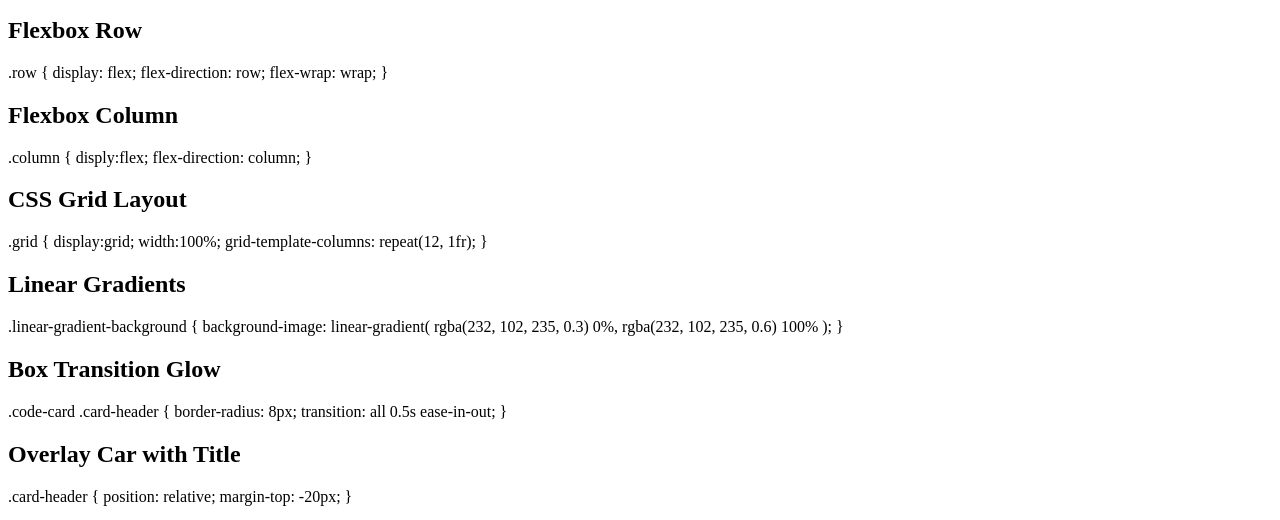
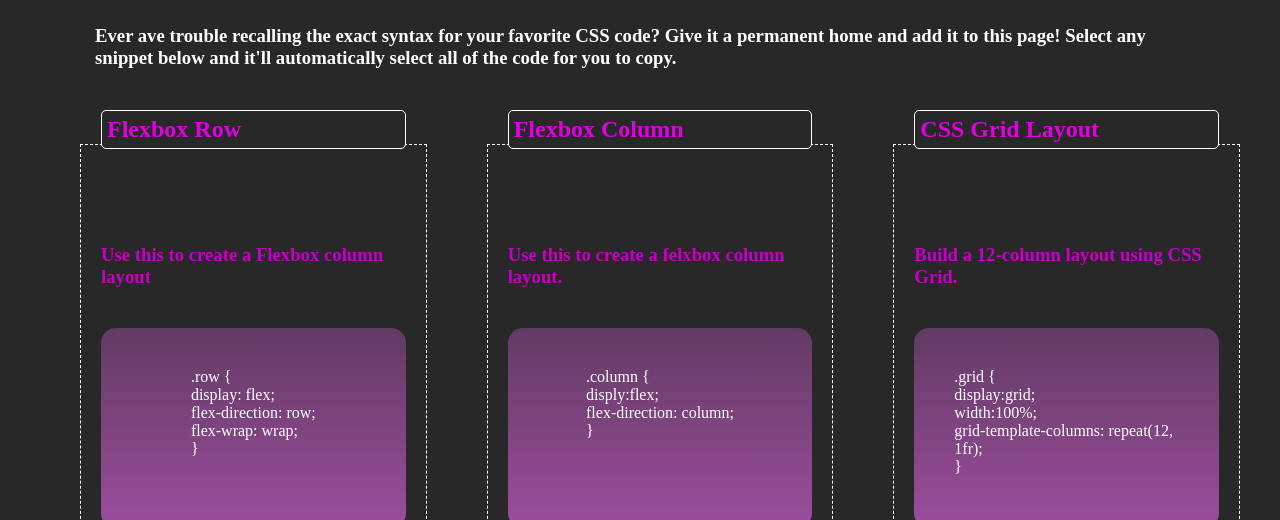
Before and after one commit to alexandertbh/css-cheatsheet, a plain HTML site: page index.html in a window 1280 px wide. Shown: the part 127-647 px from the top of the page. Drawn offline with Linux system fonts and the light colour scheme.

Commit message:
added html as well as many of the CSS attributes

```diff
--- a/index.html
+++ b/index.html
@@ -4,6 +4,7 @@
     <meta charset="UTF-8">
     <meta http-equiv="X-UA-Compatible" content="IE=edge">
     <meta name="viewport" content="width=device-width, initial-scale=1.0">
+    <link rel="stylesheet" href="reset.css">
     <link rel="stylesheet" href="style.css">
     <title>Document</title>
 </head>
@@ -17,11 +18,14 @@
             <h2>
                 Flexbox Row
             </h2>
+            <h3>
+                Use this to create a Flexbox column layout
+            </h3>
             <p>
-                .row {
-                    display: flex;
-                    flex-direction: row;
-                    flex-wrap: wrap;
+                .row { <br>
+                    display: flex; <br>
+                    flex-direction: row; <br>
+                    flex-wrap: wrap; <br>
                 }
             </p>
         </article>
@@ -29,10 +33,13 @@
             <h2>
                 Flexbox Column
             </h2>
+            <h3>
+               Use this to create a felxbox column layout.
+            </h3>
             <p>
-                .column {
-                    disply:flex;
-                    flex-direction: column;
+                .column { <br>
+                    disply:flex; <br>
+                    flex-direction: column; <br>
                 }
             </p>
         </article>
@@ -40,22 +47,28 @@
             <h2>
                 CSS Grid Layout
             </h2>
+            <h3>
+                Build a 12-column layout using CSS Grid.
+            </h3>
             <p>
-                .grid {
-                    display:grid;
-                    width:100%;
-                    grid-template-columns: repeat(12, 1fr);
+                .grid { <br>
+                    display:grid; <br>
+                    width:100%; <br>
+                    grid-template-columns: repeat(12, 1fr); <br>
                 }
         </article>
         <article>
             <h2>
                 Linear Gradients
             </h2>
+            <h3>
+                This will create a background linear gradient from top to bottom.
+            </h3>
             <p>
-                .linear-gradient-background {
-                    background-image: linear-gradient(
-                        rgba(232, 102, 235, 0.3) 0%,
-                        rgba(232, 102, 235, 0.6) 100%
+                .linear-gradient-background { <br>
+                    background-image: linear-gradient( <br>
+                        rgba(232, 102, 235, 0.3) 0%, <br>
+                        rgba(232, 102, 235, 0.6) 100% <br>
                     );
                 }
             </p>
@@ -64,10 +77,13 @@
             <h2>
                 Box Transition Glow
             </h2>
+            <h3>
+                Use transition and box shadows to glow on hover.
+            </h3>
             <p>
-                .code-card .card-header {
-                    border-radius: 8px;
-                    transition: all 0.5s ease-in-out;
+                .code-card .card-header { <br>
+                    border-radius: 8px; <br>
+                    transition: all 0.5s ease-in-out; <br>
                 }
             </p>
         </article>
@@ -75,10 +91,13 @@
             <h2>
                 Overlay Car with Title
             </h2>
+            <h3>
+                Use position properties and negative margins to raise elements higher than their natural point.
+            </h3>
             <p>
-                .card-header {
-                    position: relative;
-                    margin-top: -20px;
+                .card-header { <br>
+                    position: relative; <br>
+                    margin-top: -20px; <br>
                 }
             </p>
         </article>
--- /dev/null
+++ b/reset.css
@@ -0,0 +1,5 @@
+*{
+    Margin: 0;
+    Padding:0;
+    Box-sizing: border-box;
+    }
--- a/style.css
+++ b/style.css
@@ -0,0 +1,99 @@
+:root{
+    --primary-col:rgb(222, 0, 222) ;
+    --second-col:rgb(195, 0, 195);
+    --background-col: rgb(40, 40, 40);
+
+}
+
+*{
+background-color: var(--background-col);
+font-family: serif;
+margin:20px;
+}
+
+
+
+header {
+    display: flex;
+    flex-direction: row;
+    flex-wrap: wrap;
+    justify-content: center;
+    padding: 15px;
+}
+
+header h1 {
+    color: var(--primary-col);
+}
+
+header h3 {
+    color: #fff;
+}
+
+section{
+    display: grid;
+    width: 100%;
+    grid-gap: 20px;
+    grid-template-columns: repeat(3, 1fr);
+}
+
+
+
+
+section h2{
+    color: var(--primary-col);
+    border:1px solid #FFF;
+    border-radius: 5px;
+    padding: 5px;
+    position: relative;
+    bottom: 55px;
+
+
+}
+
+section h3{
+    color:var(--second-col)
+}
+
+section p {
+    color: #fff;
+    height: 200px;
+
+}
+
+article {
+    border: 1px dashed #FFF;
+    transition: .5s;
+    display: flex;
+    flex-direction: column;
+
+}
+
+article:hover {
+    box-shadow: 5px 5px 5px 5px  var(--second-col);
+
+  }
+
+article p {
+    background-image: linear-gradient( rgba(232,102,235,0.3)0%, rgba(232,102,235,0.6)100% );
+    display: flex;
+    justify-content: space-around;
+    border-radius: 15px ;
+    padding: 40px
+}
+
+footer {
+    margin-top: 20px;
+    text-align: center;
+    color: var(--second-col);
+}
+
+@media screen and (max-width:992px) {
+    section{
+        grid-template-columns: repeat(2, 1fr);
+    }
+    }
+@media screen and (max-width:600px) {
+    section{
+        grid-template-columns: repeat(1, 1fr);
+    }
+    }
```
